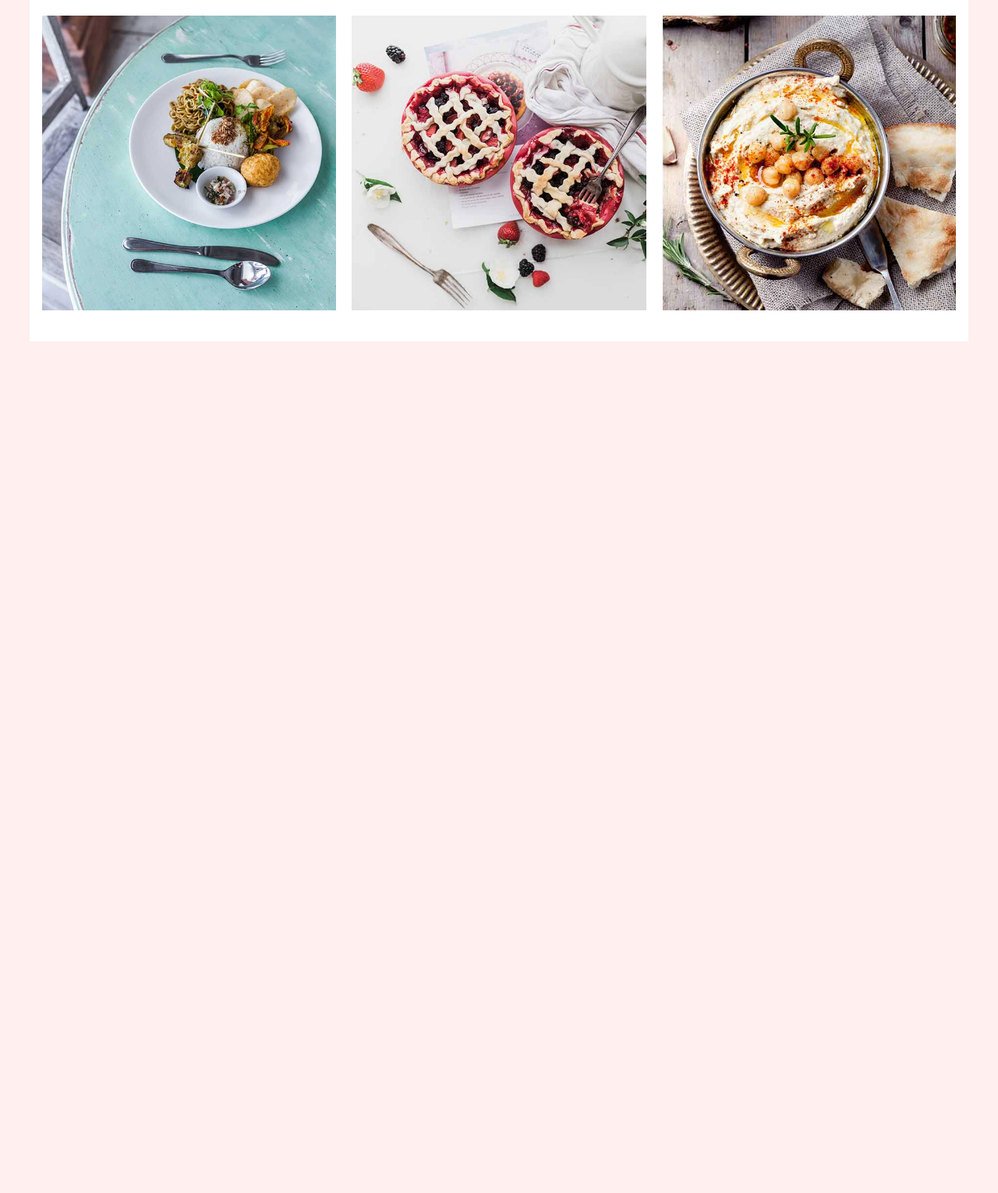
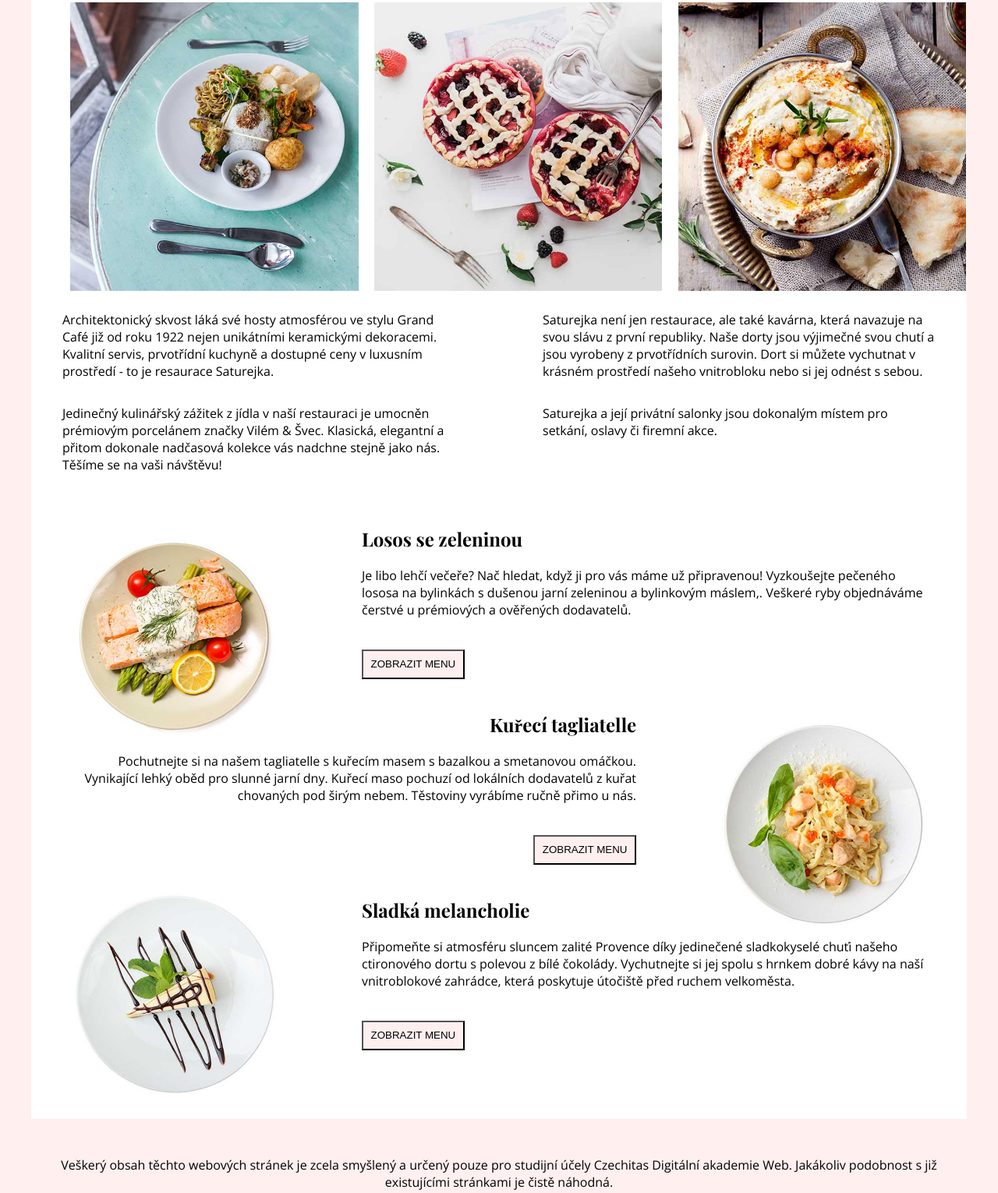
Before and after one commit to Giraafje/saturejka, a plain HTML site: page index.html in a window 1280 px wide. Shown: the part 283-1813 px from the top of the page at 78% size. Before the commit the page ends 800 px from the top, so only its background shows below. Drawn offline with nearby package versions, Linux system fonts and the light colour scheme.

Commit message:
Stranka hotova, funguje jak na plnou sirku, tak i na mobilni telefon.

```diff
--- a/index.html
+++ b/index.html
@@ -10,21 +10,86 @@
     <div class="logo">
       <img src="img/logo.png" alt="logo restaurace" />
     </div>
-    <p class="uvitani">
+    <p class="welcome">
       Přijďte se potěšit naši chutnou a originální kuchyní v příjemném a milém
       prostředí.
     </p>
-    <div class="hlavni_nabidka">
+    <div class="main_menu">
       <h1>Naše nabídka</h1>
-      <p class="vybrana">
+      <p class="selected_meals">
         Vybraná jídla z našeho jarního menu přepravená našimi prvotřídními
         šefkuchaři.
       </p>
-      <div class="ctvercove_obrazky">
+      <div class="square_pictures">
         <img src="img/home1.jpg" alt="jidlo1" />
         <img src="img/home2.jpg" alt="jidlo2" />
         <img src="img/home3.jpg" alt="jidlo3" />
       </div>
+      <div class="description">
+        <p>
+          Architektonický skvost láká své hosty atmosférou ve stylu Grand Café
+          již od roku 1922 nejen unikátními keramickými dekoracemi. Kvalitní
+          servis, prvotřídní kuchyně a dostupné ceny v luxusním prostředí - to
+          je resaurace Saturejka.
+        </p>
+        <p>
+          Saturejka není jen restaurace, ale také kavárna, která navazuje na
+          svou slávu z první republiky. Naše dorty jsou výjimečné svou chutí a
+          jsou vyrobeny z prvotřídních surovin. Dort si můžete vychutnat v
+          krásném prostředí našeho vnitrobloku nebo si jej odnést s sebou.
+        </p>
+        <p>
+          Jedinečný kulinářský zážitek z jídla v naší restauraci je umocněn
+          prémiovým porcelánem značky Vilém & Švec. Klasická, elegantní a přitom
+          dokonale nadčasová kolekce vás nadchne stejně jako nás. Těšíme se na
+          vaši návštěvu!
+        </p>
+        <p>
+          Saturejka a její privátní salonky jsou dokonalým místem pro setkání,
+          oslavy či firemní akce.
+        </p>
+      </div>
+      <div class="dishes">
+        <div class="salmon_description">
+          <img class="salmon" src="img/dish1.jpg" alt="losos" />
+          <h2>Losos se zeleninou</h2>
+          <p>
+            Je libo lehčí večeře? Nač hledat, když ji pro vás máme už
+            připravenou! Vyzkoušejte pečeného lososa na bylinkách s dušenou
+            jarní zeleninou a bylinkovým máslem,. Veškeré ryby objednáváme
+            čerstvé u prémiových a ověřených dodavatelů.
+          </p>
+          <button class="display_menu">ZOBRAZIT MENU</button>
+        </div>
+        <br />
+        <div class="tagliatelle_description">
+          <img class="tagliatelle" src="img/dish2.jpg" alt="tagliatelle" />
+          <h2>Kuřecí tagliatelle</h2>
+          <p>
+            Pochutnejte si na našem tagliatelle s kuřecím masem s bazalkou a
+            smetanovou omáčkou. Vynikající lehký oběd pro slunné jarní dny.
+            Kuřecí maso pochuzí od lokálních dodavatelů z kuřat chovaných pod
+            širým nebem. Těstoviny vyrábíme ručně přimo u nás.
+          </p>
+          <button class="display_menu">ZOBRAZIT MENU</button>
+        </div>
+        <br />
+        <div class="melancholy_description"></div>
+        <img class="melancholy" src="img/dish3.jpg" alt="sweet_melancholy" />
+        <h2>Sladká melancholie</h2>
+        <p>
+          Připomeňte si atmosféru sluncem zalité Provence díky jedinečené
+          sladkokyselé chuťi našeho ctironového dortu s polevou z bílé čokolády.
+          Vychutnejte si jej spolu s hrnkem dobré kávy na naší vnitroblokové
+          zahrádce, která poskytuje útočiště před ruchem velkoměsta.
+        </p>
+        <button class="display_menu">ZOBRAZIT MENU</button>
+      </div>
     </div>
   </body>
+  <footer>
+    Veškerý obsah těchto webových stránek je zcela smyšlený a určený pouze pro
+    studijní účely Czechitas Digitální akademie Web. Jakákoliv podobnost s již
+    existujícími stránkami je čistě náhodná.
+  </footer>
 </html>
--- a/style.css
+++ b/style.css
@@ -2,7 +2,14 @@
 
 html {
   font-family: "Open Sans", sans-serif;
-  font-size: 15px;
+  font-size: 1rem;
+  box-sizing: border-box;
+}
+
+*,
+::after,
+::before {
+  box-sizing: inherit;
 }
 
 body {
@@ -12,7 +19,11 @@ body {
 h1,
 h2 {
   font-family: "Playfair Display", serif;
+}
+
+h1 {
   text-align: center;
+  font-size: 1.5rem;
 }
 
 .logo img {
@@ -22,23 +33,92 @@ h2 {
   height: 5rem;
 }
 
-.uvitani,
-.vybrana {
+.welcome,
+.selected_meals {
   text-align: center;
+  font-size: 1rem;
 }
 
-.ctvercove_obrazky {
+.square_pictures {
   display: flex;
-  justify-content: center;
+  justify-content: space-evenly;
 }
 
-.ctvercove_obrazky img {
+.square_pictures img {
   width: 33%;
   margin: 10px;
 }
 
-.hlavni_nabidka {
+.main_menu {
   background-color: #ffffff;
   margin: 2rem;
-  padding: 2rem;
+  padding-left: 2.5rem;
+  padding-right: 2.5rem;
+  padding-top: 1rem;
+  padding-bottom: 1rem;
 }
+
+.description {
+  display: flex;
+  flex-wrap: wrap;
+  justify-content: space-between;
+}
+
+.description p {
+  width: 45%;
+  font-size: 1rem;
+}
+
+.dishes {
+  overflow: auto;
+  margin-top: 2rem;
+}
+
+.display_menu {
+  background-color: #ffefef;
+  margin-top: 1.5rem;
+  padding: 0.6rem;
+}
+
+.salmon,
+.melancholy {
+  float: left;
+  width: 18rem;
+  height: 18rem;
+  margin-right: 6rem;
+}
+
+.salmon_description,
+.melancholy_description {
+  text-align: left;
+}
+
+.tagliatelle {
+  float: right;
+  width: 18rem;
+  height: 18rem;
+  margin-left: 6rem;
+}
+
+.tagliatelle_description {
+  text-align: right;
+}
+
+footer {
+  text-align: center;
+  margin: 3rem;
+}
+
+@media screen and (min-width: 100px) and (max-width: 350px) {
+  .salmon,
+  .tagliatelle,
+  .melancholy {
+    clear: both;
+    width: 8rem;
+    height: 8rem;
+  }
+  .description p {
+    width: 100%;
+    font-size: 1rem;
+  }
+}
```
